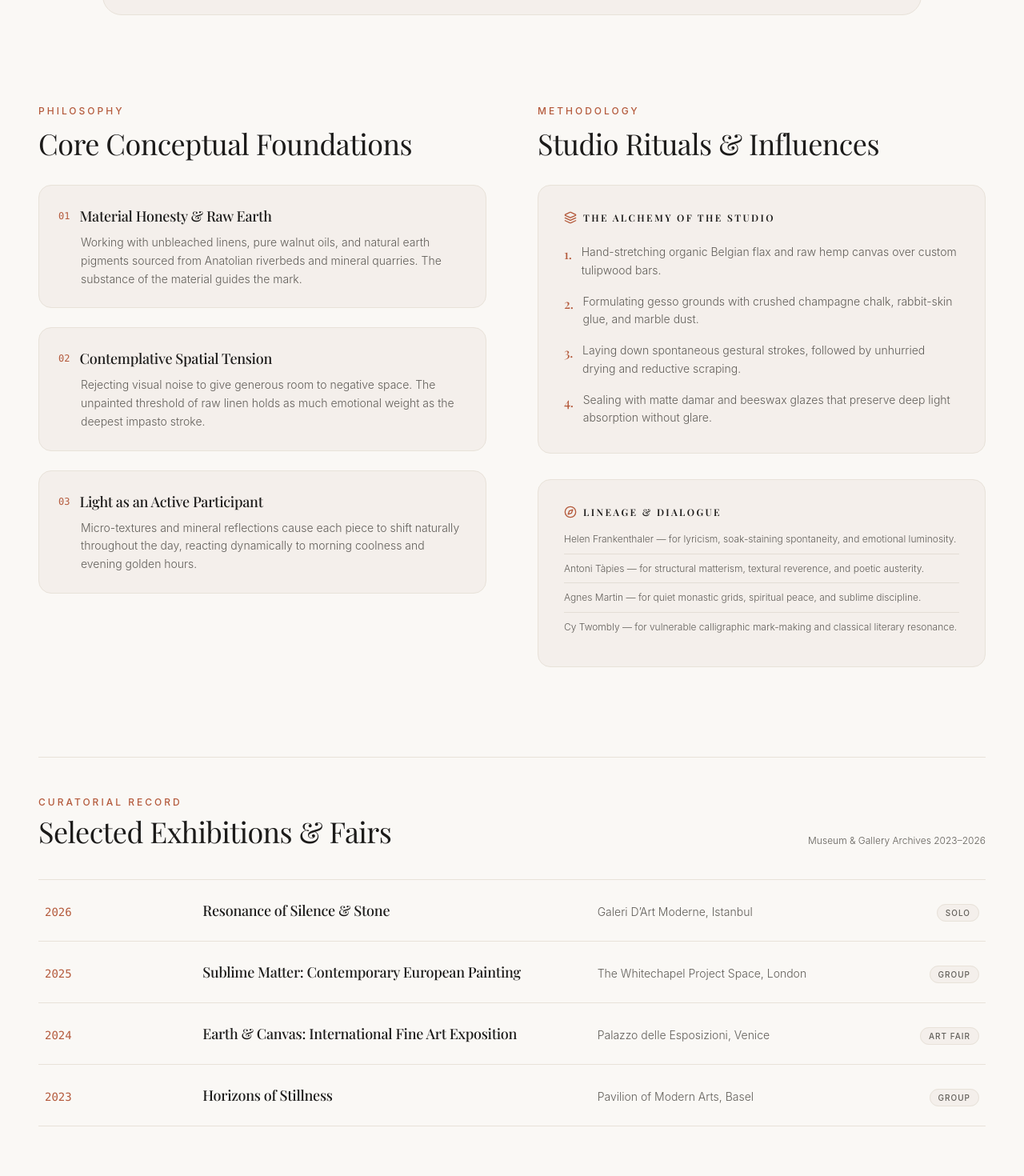
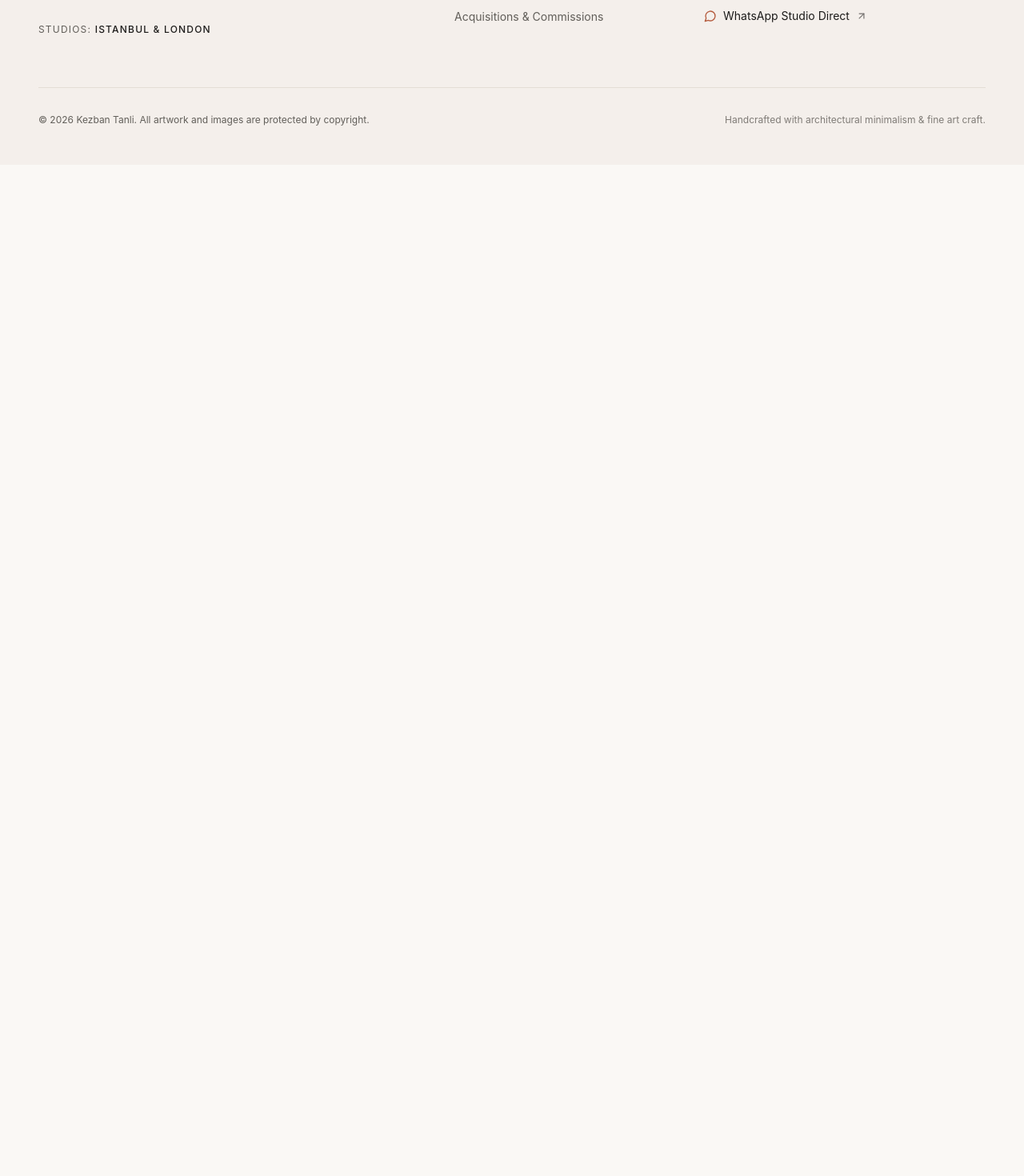
Before and after one commit to batusensoy/kezbanPortfolio, a Next.js app: page /about in a window 1280 px wide. Shown: the part 1540-3010 px from the top of the page at 80% size. After the commit the page ends 1746 px from the top, so only its background shows below. Built offline with nearby package versions, Linux system fonts and the light colour scheme; a web font is replaced by a local one.

Commit message:
Simplify About page by removing Statement, Philosophy, Methodology, and Curatorial Record

```diff
--- a/src/app/about/page.tsx
+++ b/src/app/about/page.tsx
@@ -3,17 +3,17 @@ import type { Metadata } from 'next';
 import Image from 'next/image';
 import Link from 'next/link';
 import { ARTIST } from '@/data/artist';
-import { ArrowUpRight, Palette, Layers, Compass, Sparkles } from 'lucide-react';
+import { ArrowUpRight } from 'lucide-react';
 
 export const metadata: Metadata = {
-  title: 'About the Artist & Artistic Philosophy',
-  description: `Biography, philosophy, and creative process of contemporary fine artist ${ARTIST.name}. Studio practices in Istanbul & London.`,
+  title: 'About the Artist',
+  description: `Biography and studio practice of contemporary fine artist ${ARTIST.name} in Istanbul & London.`,
 };
 
 export default function AboutPage() {
   return (
     <div className="py-12 sm:py-20 bg-canvas min-h-screen">
-      <div className="max-w-7xl mx-auto px-6 sm:px-8 lg:px-12 space-y-20 sm:space-y-28">
+      <div className="max-w-7xl mx-auto px-6 sm:px-8 lg:px-12 space-y-16 sm:space-y-24">
         {/* Hero Editorial Profile Section */}
         <section className="grid grid-cols-1 lg:grid-cols-12 gap-12 lg:gap-16 items-center">
           {/* Left Column: Portrait in Museum Mat (5 cols) */}
@@ -75,141 +75,8 @@ export default function AboutPage() {
           </div>
         </section>
 
-        {/* Artistic Statement Pullquote */}
-        <section className="py-16 sm:py-24 px-8 sm:px-16 rounded-3xl bg-[#F4EFEB] border border-[#E8E2D9] text-center max-w-5xl mx-auto">
-          <span className="text-xs uppercase tracking-[0.3em] text-terracotta font-medium mb-6 block">
-            Artist&apos;s Statement
-          </span>
-          <blockquote className="font-serif text-2xl sm:text-3xl lg:text-4xl text-charcoal font-normal leading-snug italic max-w-3xl mx-auto">
-            &ldquo;{ARTIST.artisticStatement}&rdquo;
-          </blockquote>
-          <div className="mt-8 text-xs uppercase tracking-widest text-charcoal-muted font-sans font-light">
-            — {ARTIST.name}, Istanbul Studio
-          </div>
-        </section>
-
-        {/* Philosophy & Creative Process */}
-        <section className="grid grid-cols-1 lg:grid-cols-12 gap-12 lg:gap-16">
-          {/* Left: Philosophy Pillars (6 cols) */}
-          <div className="lg:col-span-6 space-y-8">
-            <div>
-              <span className="text-xs uppercase tracking-[0.25em] text-terracotta font-medium block mb-3">
-                Philosophy
-              </span>
-              <h2 className="font-serif text-3xl sm:text-4xl font-normal text-charcoal">
-                Core Conceptual Foundations
-              </h2>
-            </div>
-
-            <div className="space-y-6">
-              {ARTIST.philosophy.map((pillar, i) => (
-                <div
-                  key={pillar.title}
-                  className="p-6 rounded-2xl bg-canvas-subtle border border-[#E8E2D9] space-y-2"
-                >
-                  <div className="flex items-center space-x-3">
-                    <span className="text-xs font-mono text-terracotta">0{i + 1}</span>
-                    <h3 className="font-serif text-lg font-medium text-charcoal">
-                      {pillar.title}
-                    </h3>
-                  </div>
-                  <p className="text-sm text-charcoal-muted leading-relaxed font-light pl-7">
-                    {pillar.description}
-                  </p>
-                </div>
-              ))}
-            </div>
-          </div>
-
-          {/* Right: Studio Process & Influences (6 cols) */}
-          <div className="lg:col-span-6 space-y-8">
-            <div>
-              <span className="text-xs uppercase tracking-[0.25em] text-terracotta font-medium block mb-3">
-                Methodology
-              </span>
-              <h2 className="font-serif text-3xl sm:text-4xl font-normal text-charcoal">
-                Studio Rituals & Influences
-              </h2>
-            </div>
-
-            {/* Step-by-step process */}
-            <div className="p-8 rounded-2xl bg-canvas-subtle border border-[#E8E2D9] space-y-6">
-              <h3 className="text-xs uppercase tracking-[0.2em] font-semibold text-charcoal flex items-center space-x-2">
-                <Layers className="w-4 h-4 text-terracotta" />
-                <span>The Alchemy of the Studio</span>
-              </h3>
-              <ol className="space-y-4 text-sm text-charcoal-muted font-light">
-                {ARTIST.process.map((step, idx) => (
-                  <li key={idx} className="flex items-start space-x-3">
-                    <span className="text-terracotta font-serif font-medium text-base shrink-0 mt-0.5">
-                      {idx + 1}.
-                    </span>
-                    <span className="leading-relaxed">{step}</span>
-                  </li>
-                ))}
-              </ol>
-            </div>
-
-            {/* Influences */}
-            <div className="p-8 rounded-2xl bg-canvas-subtle border border-[#E8E2D9] space-y-4">
-              <h3 className="text-xs uppercase tracking-[0.2em] font-semibold text-charcoal flex items-center space-x-2">
-                <Compass className="w-4 h-4 text-terracotta" />
-                <span>Lineage & Dialogue</span>
-              </h3>
-              <ul className="space-y-2 text-xs text-charcoal-muted leading-relaxed font-light">
-                {ARTIST.influences.map((inf, i) => (
-                  <li key={i} className="border-b border-[#E3DDD5] pb-2 last:border-none">
-                    {inf}
-                  </li>
-                ))}
-              </ul>
-            </div>
-          </div>
-        </section>
-
-        {/* Selected Exhibition History */}
-        <section className="space-y-10 pt-12 border-t border-[#E8E2D9]">
-          <div className="flex flex-col sm:flex-row sm:items-end justify-between gap-4">
-            <div>
-              <span className="text-xs uppercase tracking-[0.25em] text-terracotta font-medium block mb-2">
-                Curatorial Record
-              </span>
-              <h2 className="font-serif text-3xl sm:text-4xl font-normal text-charcoal">
-                Selected Exhibitions & Fairs
-              </h2>
-            </div>
-            <p className="text-xs text-charcoal-muted font-light">
-              Museum & Gallery Archives 2023–2026
-            </p>
-          </div>
-
-          <div className="divide-y divide-[#E8E2D9] border-y border-[#E8E2D9]">
-            {ARTIST.exhibitions.map((ex, idx) => (
-              <div
-                key={idx}
-                className="py-6 grid grid-cols-1 md:grid-cols-12 gap-4 items-baseline hover:bg-canvas-subtle/50 px-2 transition-colors"
-              >
-                <div className="md:col-span-2 font-mono text-sm text-terracotta">
-                  {ex.year}
-                </div>
-                <div className="md:col-span-5 font-serif text-lg font-medium text-charcoal">
-                  {ex.title}
-                </div>
-                <div className="md:col-span-3 text-sm text-charcoal-muted font-light">
-                  {ex.venue}, {ex.city}
-                </div>
-                <div className="md:col-span-2 text-right">
-                  <span className="text-[10px] uppercase tracking-widest px-2.5 py-1 rounded-full bg-canvas-subtle border border-[#E8E2D9] text-charcoal-muted font-medium">
-                    {ex.type}
-                  </span>
-                </div>
-              </div>
-            ))}
-          </div>
-        </section>
-
         {/* Contact CTA */}
-        <section className="pt-8 pb-12 text-center space-y-6 border-t border-[#E8E2D9]">
+        <section className="pt-12 sm:pt-16 pb-8 text-center space-y-6 border-t border-[#E8E2D9]">
           <h3 className="font-serif text-3xl font-normal text-charcoal">
             Interested in Studio Visits or Acquisitions?
           </h3>
```
Also changed, not shown: 1 other file (tests, documents, lock files or other folders).
